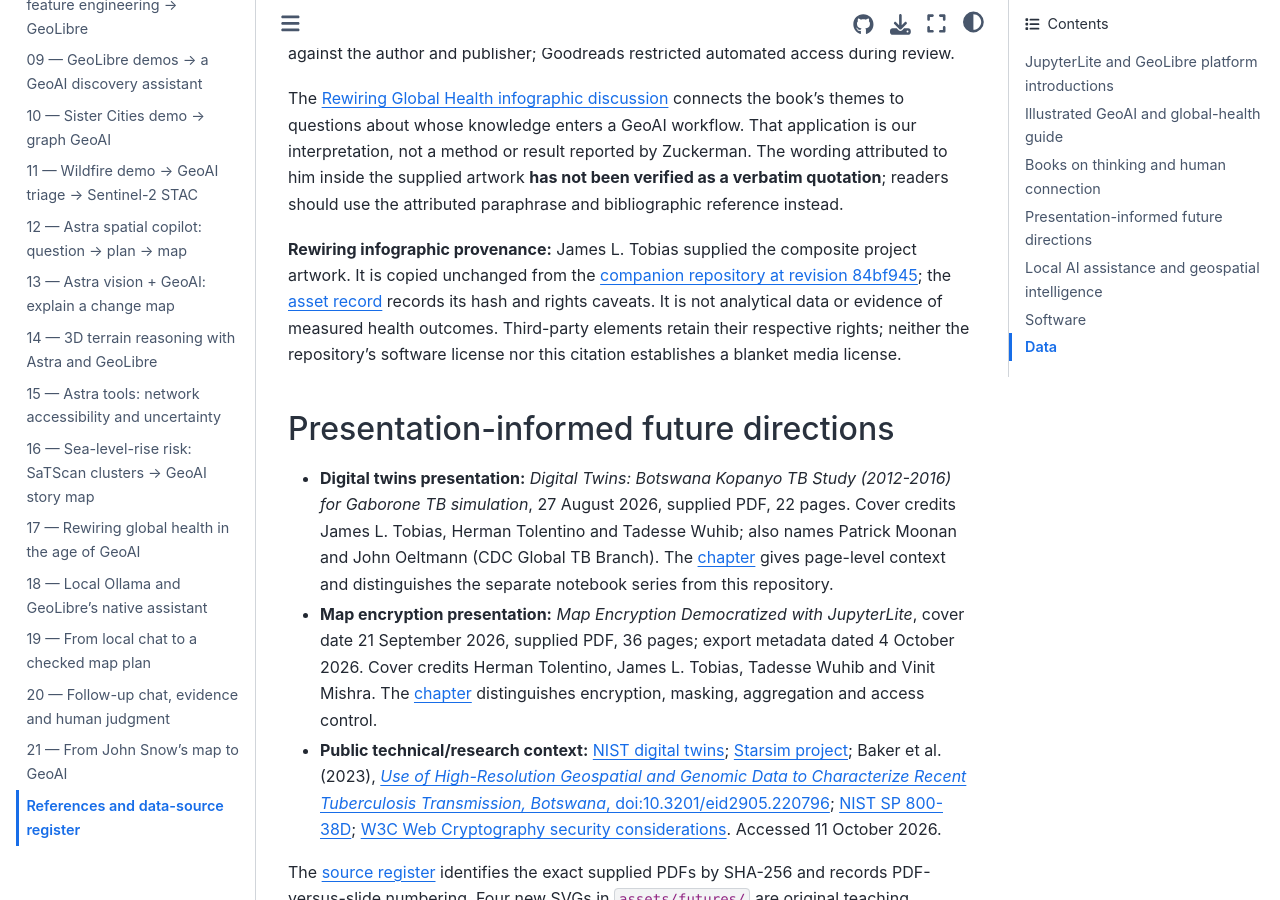
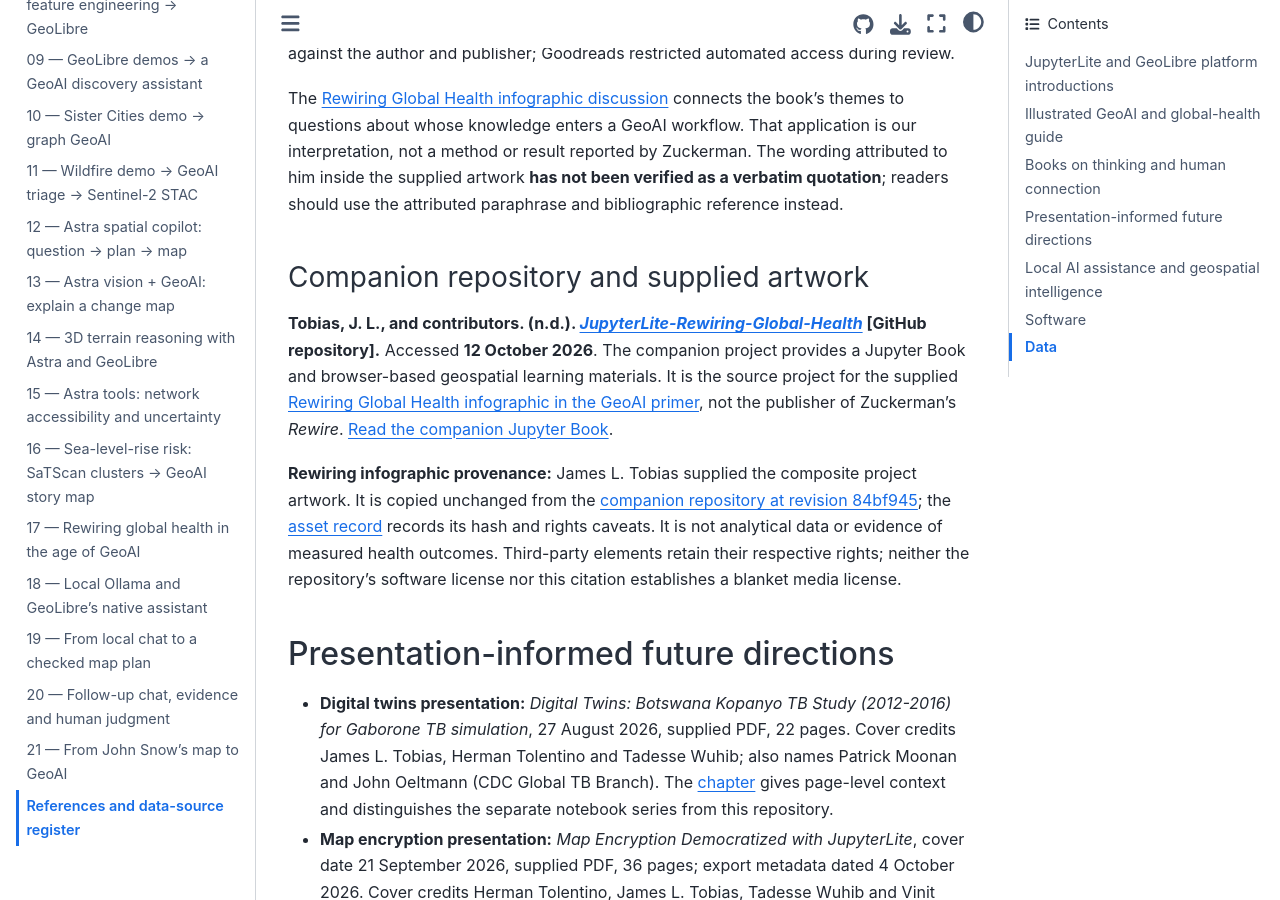
Before and after one commit to jltobias/JupyterLite-GeoLibre-GeoAI, a Jupyter Book: the page built from book/references.md, in a window 1280 px wide and 900 px high, scrolled down 2748 px. Built offline with Jupyter Book 1.0.4 settings and Sphinx 7.4.7 and the Sphinx Book theme 1.1.4, drawn with Linux system fonts in a browser that asks for light colours; pages that are not in the unit, such as notebooks, are missing from menus.

Commit message:
Make companion repository credit explicit beside supplied infographic

```diff
--- a/book/references.md
+++ b/book/references.md
@@ -49,6 +49,11 @@ The book is the conceptual reference for the {ref}`Six Thinking Hats infographic
 
 The {ref}`Rewiring Global Health infographic discussion <rewiring-global-health-infographic>` connects the book's themes to questions about whose knowledge enters a GeoAI workflow. That application is our interpretation, not a method or result reported by Zuckerman. The wording attributed to him inside the supplied artwork **has not been verified as a verbatim quotation**; readers should use the attributed paraphrase and bibliographic reference instead.
 
+(rewiring-repository-reference)=
+### Companion repository and supplied artwork
+
+**Tobias, J. L., and contributors. (n.d.). *[JupyterLite-Rewiring-Global-Health](https://github.com/jltobias/JupyterLite-Rewiring-Global-Health)* [GitHub repository].** Accessed **12 October 2026**. The companion project provides a Jupyter Book and browser-based geospatial learning materials. It is the source project for the supplied {ref}`Rewiring Global Health infographic in the GeoAI primer <rewiring-global-health-infographic>`, not the publisher of Zuckerman's *Rewire*. [Read the companion Jupyter Book](https://jltobias.github.io/JupyterLite-Rewiring-Global-Health/).
+
 **Rewiring infographic provenance:** James L. Tobias supplied the composite project artwork. It is copied unchanged from the [companion repository at revision 84bf945](https://github.com/jltobias/JupyterLite-Rewiring-Global-Health/blob/84bf945de91ad5ae3c8b2f67e9bd3e4781cf88b9/assets/rewiring-global-health.png); the [asset record](assets/rewiring/provenance.json) records its hash and rights caveats. It is not analytical data or evidence of measured health outcomes. Third-party elements retain their respective rights; neither the repository's software license nor this citation establishes a blanket media license.
 
 ## Presentation-informed future directions
```
Also changed, not shown: book/geoai/primer.md (+3 -1 lines), 1 other file.
